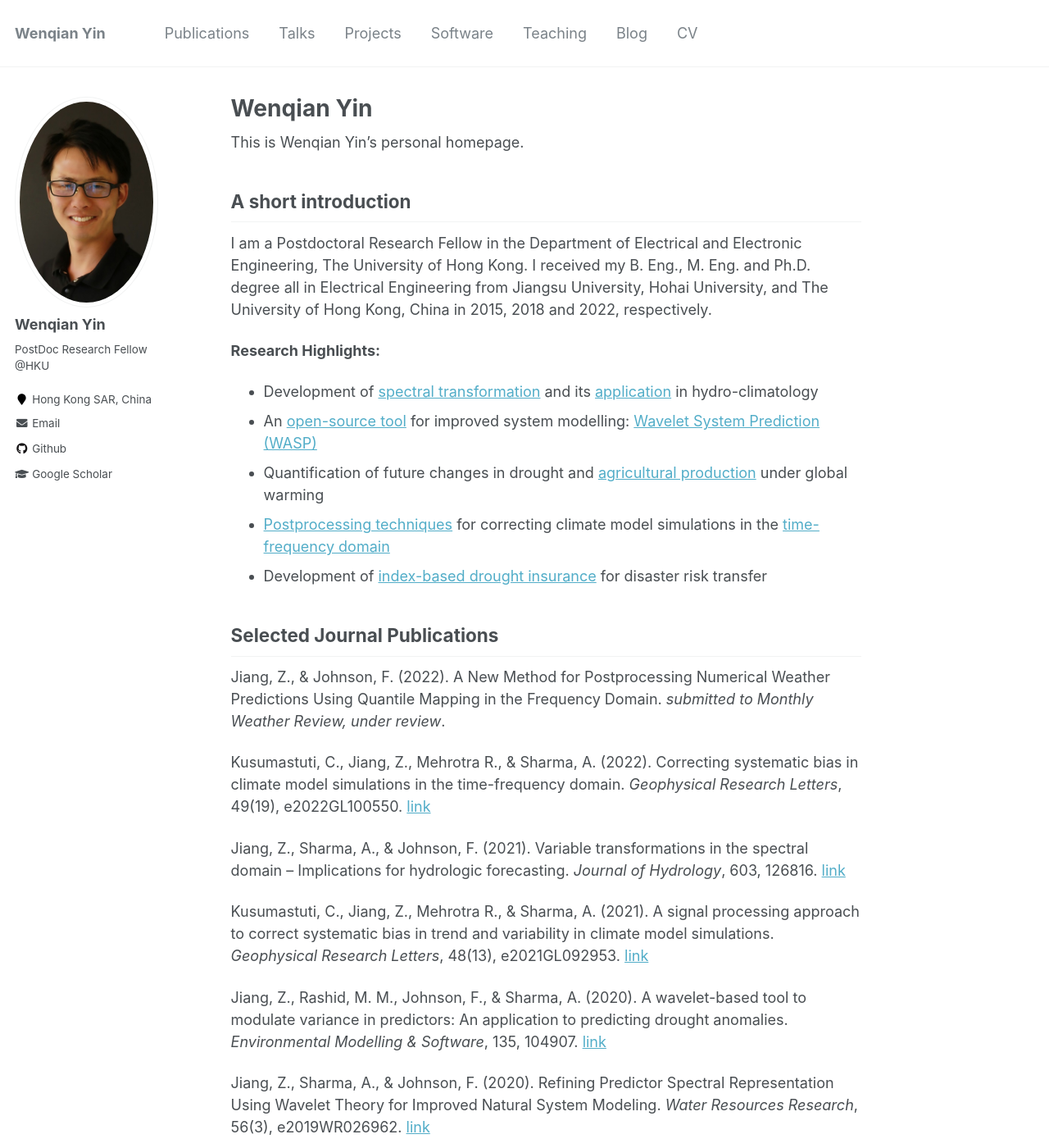
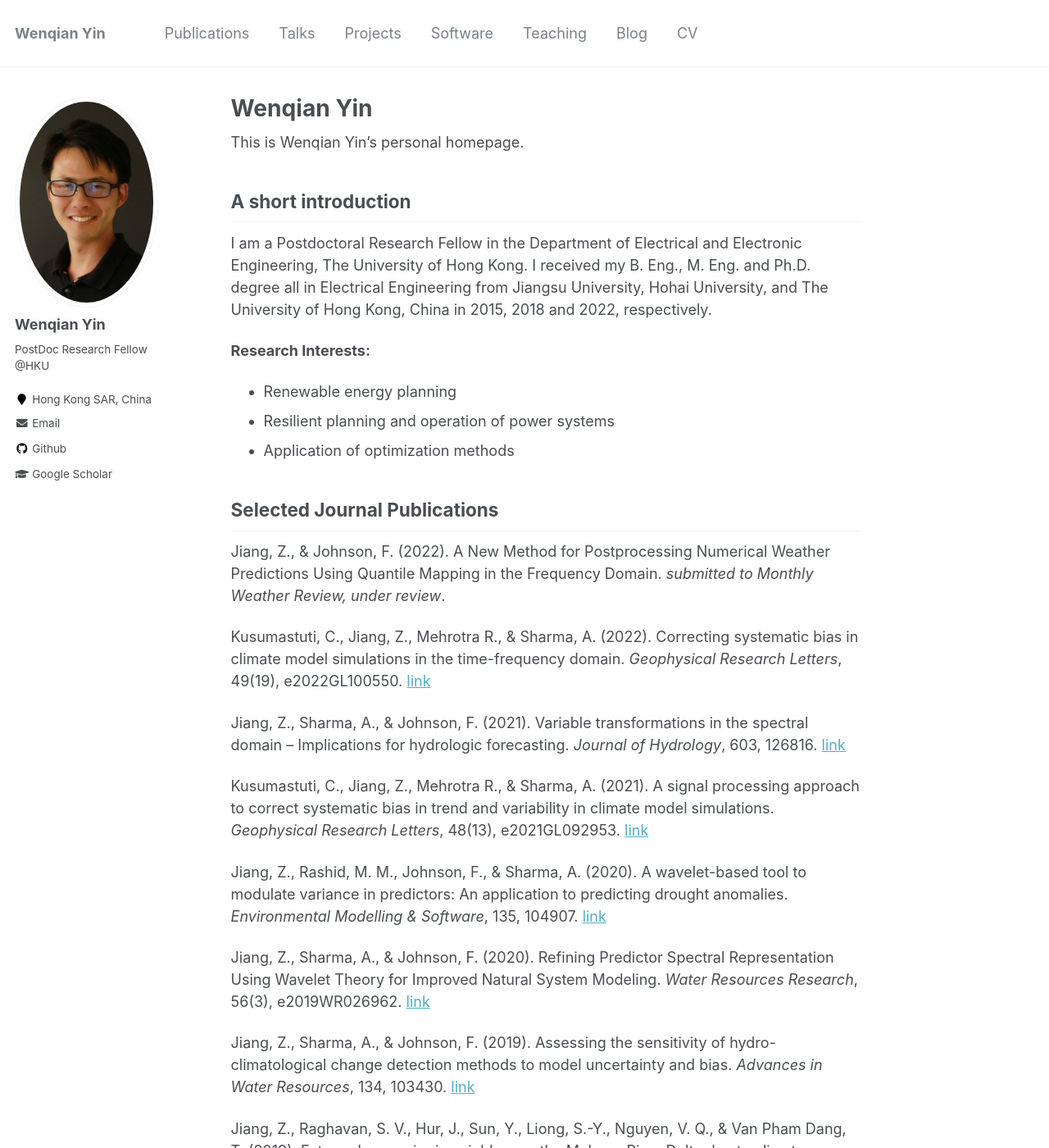
Before and after one commit to wenqianYIN/wb, a Jekyll site: the page built from _pages/about.md, in a window 1280 px wide and 1400 px high. Shown: the whole window at 82% size. Built offline with Jekyll 4.4.1, drawn with Linux system fonts in a browser that asks for light colours; some of the changed text lies outside the part shown.

Commit message:
Update about.md

```diff
--- a/_pages/about.md
+++ b/_pages/about.md
@@ -13,12 +13,10 @@ This is Wenqian Yin's personal homepage.
 ## A short introduction
 I am a Postdoctoral Research Fellow in the Department of Electrical and Electronic Engineering, The University of Hong Kong. I received my B. Eng., M. Eng. and Ph.D. degree all in Electrical Engineering from Jiangsu University, Hohai University, and The University of Hong Kong, China in 2015, 2018 and 2022, respectively.
 
-<b>Research Highlights:</b>
-* Development of [spectral transformation](https://doi.org/10.1029/2019WR026962) and its [application](https://doi.org/10.1016/j.jhydrol.2021.126816) in hydro-climatology
-* An [open-source tool](https://cran.r-project.org/web/packages/WASP/index.html) for improved system modelling: [Wavelet System Prediction (WASP)](https://doi.org/10.1016/j.envsoft.2020.104907)
-* Quantification of future changes in drought and [agricultural production](https://doi.org/10.1007/s00704-018-2617-z) under global warming
-* [Postprocessing techniques](https://doi.org/10.1029/2021GL092953) for correcting climate model simulations in the [time-frequency domain](https://doi.org/10.1029/2022GL100550)
-* Development of [index-based drought insurance](https://doi.org/10.1108/AFR-02-2020-0020) for disaster risk transfer
+<b>Research Interests:</b>
+* Renewable energy planning
+* Resilient planning and operation of power systems
+* Application of optimization methods
 
 ## Selected Journal Publications
 Jiang, Z., & Johnson, F. (2022). A New Method for Postprocessing Numerical Weather Predictions Using Quantile Mapping in the Frequency Domain. *submitted to Monthly Weather Review, under review*.
@@ -36,6 +34,3 @@ Jiang, Z., Sharma, A., & Johnson, F. (2020). Refining Predictor Spectral Represe
 Jiang, Z., Sharma, A., & Johnson, F. (2019). Assessing the sensitivity of hydro-climatological change detection methods to model uncertainty and bias. *Advances in Water Resources*, 134, 103430. [link](https://doi.org/10.1016/j.advwatres.2019.103430)
 
 Jiang, Z., Raghavan, S. V., Hur, J., Sun, Y., Liong, S.-Y., Nguyen, V. Q., & Van Pham Dang, T. (2019). Future changes in rice yields over the Mekong River Delta due to climate change-Alarming or alerting? *Theoretical and Applied Climatology*, 137(1), 545-555. [link](https://doi.org/10.1007/s00704-018-2617-z)
-
-## Research Interests
-Renewable energy planning, resilient planning and operation of power systems, application of optimization methods
```
